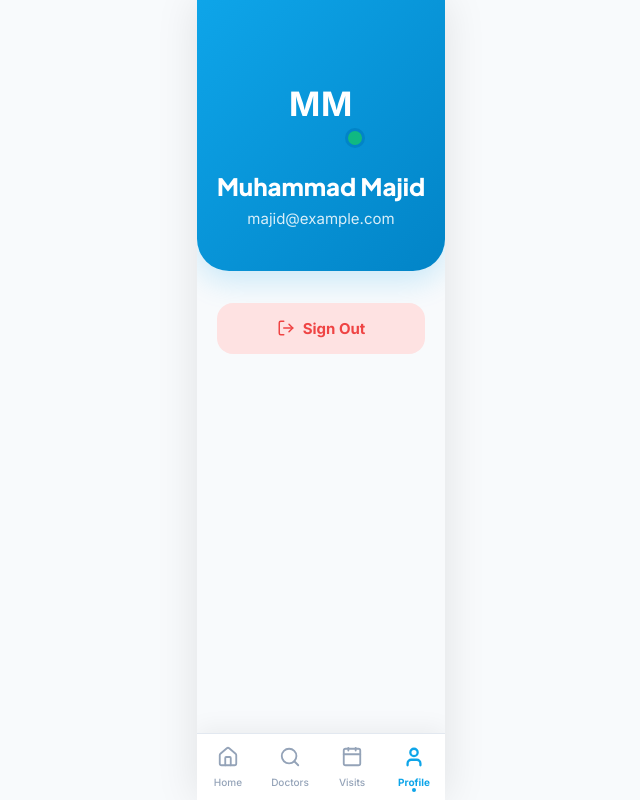
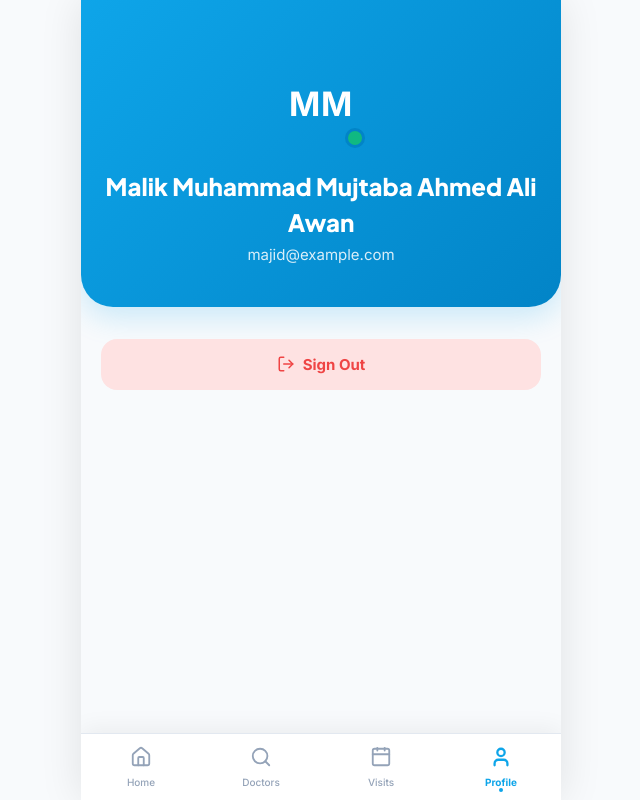
Before and after one commit to MujtabaAhmedAwan/doctor-appointment, a React app: page /profile in a window 1280 px wide. Shown: the whole page, without its empty margins (319-959 px from the left). Built offline with nearby package versions, Linux system fonts and the light colour scheme; no server answers; the HTML template or start-up script is replaced by a standard one.

Commit message:
Update profile name

```diff
--- a/src/pages/Profile.jsx
+++ b/src/pages/Profile.jsx
@@ -34,7 +34,7 @@ export default function Profile() {
             borderRadius: '50%', background: 'var(--color-accent)', border: '3px solid #0284C7'
           }} />
         </div>
-        <h2 style={{ color: '#fff', fontSize: '24px', fontWeight: 800, margin: '0 0 4px' }}>Muhammad Majid</h2>
+        <h2 style={{ color: '#fff', fontSize: '24px', fontWeight: 800, margin: '0 0 4px' }}>Malik Muhammad Mujtaba Ahmed Ali Awan</h2>
         <p style={{ color: 'rgba(255,255,255,0.85)', fontSize: '15px', margin: 0 }}>majid@example.com</p>
       </div>
 
```
